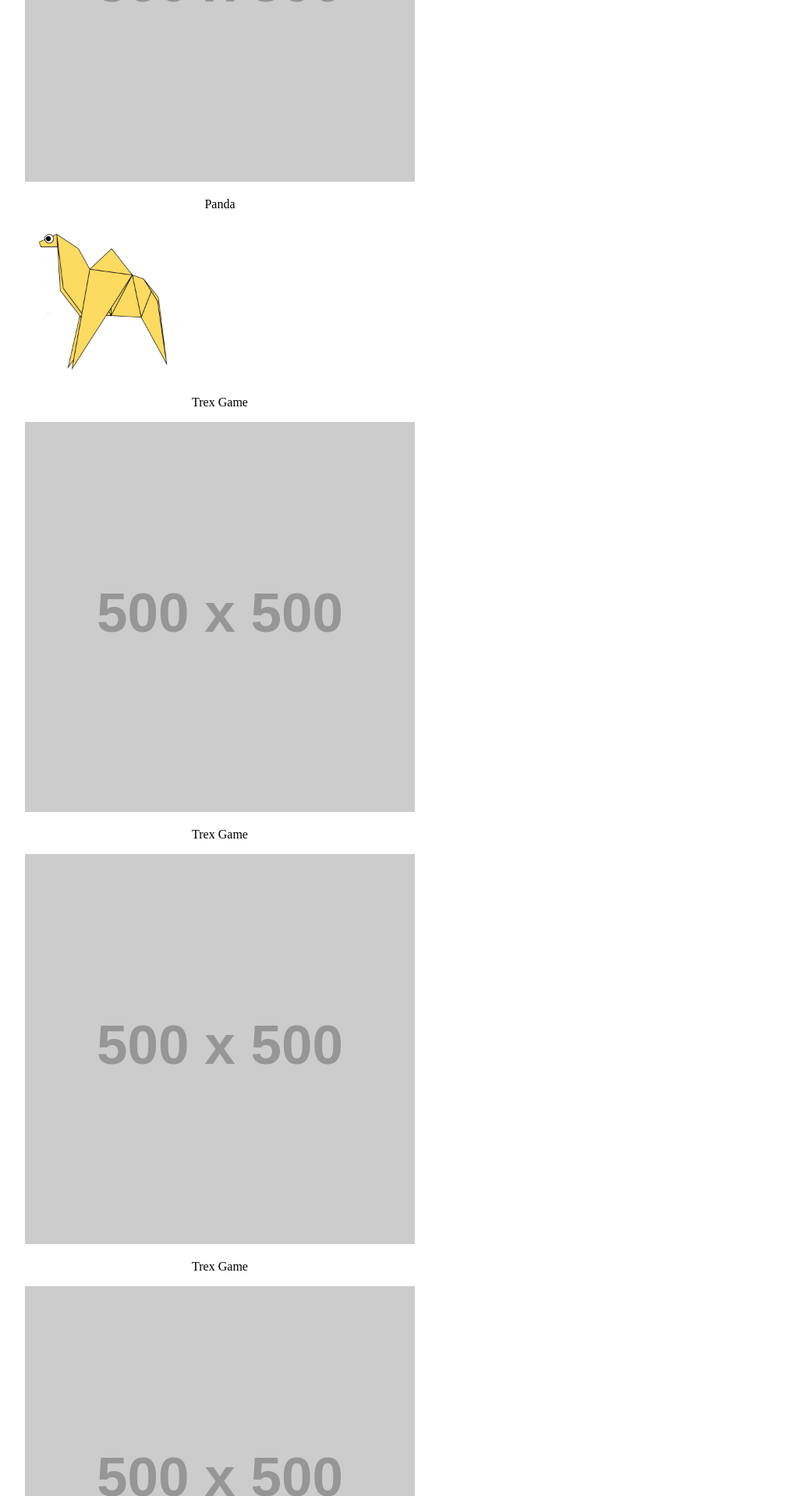
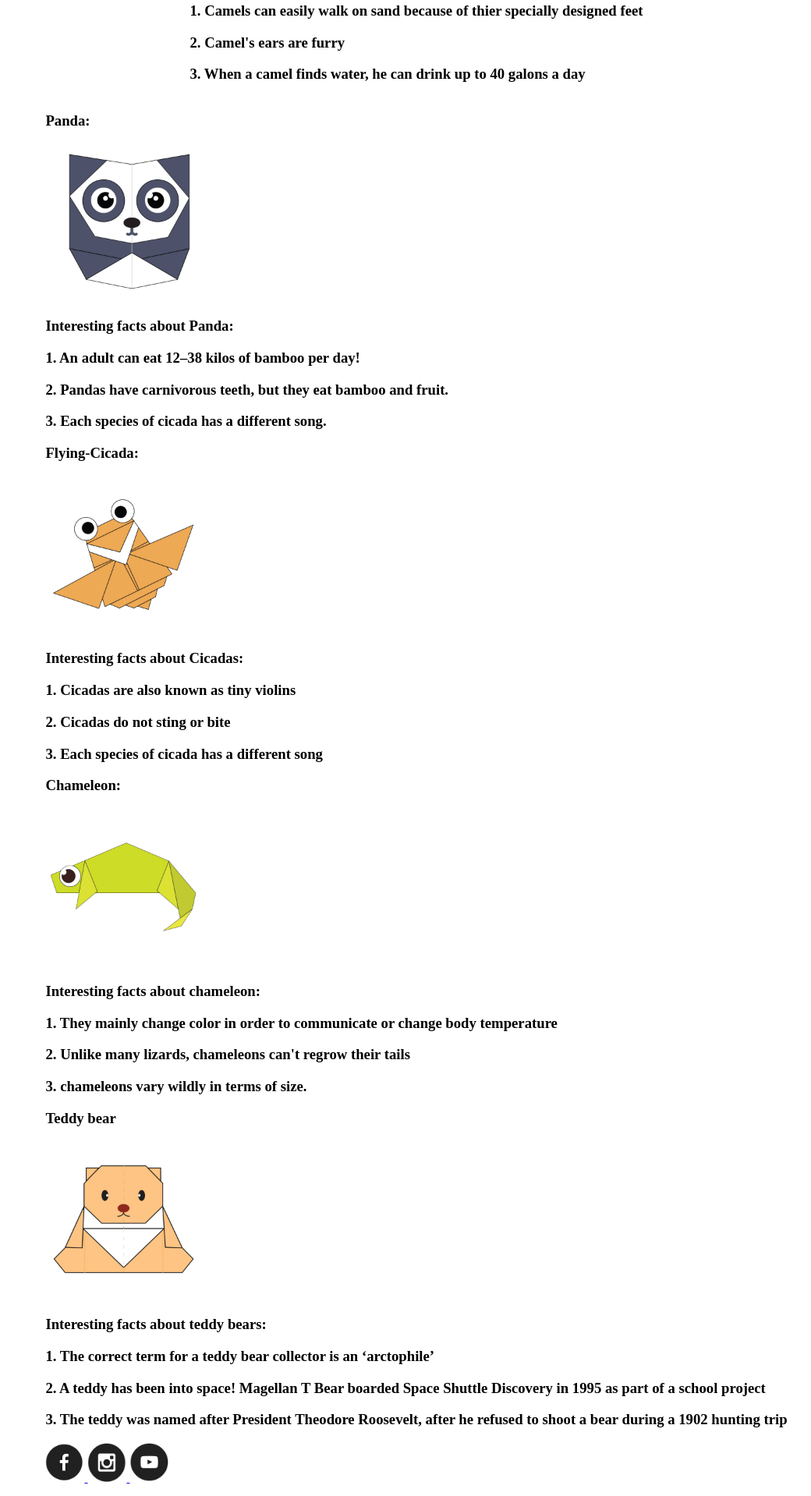
Before and after one commit to PulakJain77/OrigamiProject-2, a plain HTML site: page index.html in a window 1280 px wide. Shown: the part 456-2374 px from the top of the page at 78% size, without its empty margins (106-1146 px from the left). Drawn offline with Linux system fonts and the light colour scheme; placeholder pictures from the web are drawn by us.

Commit message:
Add files via upload

```diff
--- a/index.html
+++ b/index.html
@@ -1,11 +1,10 @@
 <!DOCTYPE html>
 <html>
 <head>
-       <title> Pulak's Portfolio Page </title>
+        <title> Origami Designs </title>
         <link rel="stylesheet"
         type="text/css"
         href="style.css"/>
-    </head>
         <body>
             <div class="header">
                 <h1> Pulak Jain </h1>
@@ -15,49 +14,51 @@
                 </div>
                 </div>
 
-
-                   <h2> These are some games designed by me </h2>
-                <p> Game uses Javascript coding language </p>
-                <div class="grid">
-                    <div class="item">
-
-                <div class="item">
-                <a href= "http://origami.me/camel/"> <img src= "https://via.placeholder.com/500"></a>
-                <p> Panda</p>
+                   <h2> Here are some origami designs: </h2>
+                   <h3> Camel:</h3>
+                   <div class= "grid">
+                       <div class= "item">
+                <a href= "http://origami.me/camel/" ><img src="camel.png" width=200 height=200></a>
+                <h3> Interesting facts about camel: </h3>
+                <h3> 1. Camels can easily walk on sand because of thier specially designed feet</h3>
+                <h3> 2. Camel's ears are furry</h3>
+                <h3> 3. When a camel finds water, he can drink up to 40 galons a day</h3>
                         </div>
 
-                <div class="item">
-                    <a href= "https://editor.p5js.org/whitehatjr/present/ePJrHCACM"> <img src= "camel.png" width=200 heigth=200></a>
-                    <p> Trex Game</p>
-                    </div>
+                        <div class>
+                <h3> Panda:</h3>
+                <a href= "http://origami.me/panda/"> <img src= "panda.png" width=200 height=200></a>
+                <h3> Interesting facts about Panda: </h3>
+                <h3> 1. An adult can eat 12–38 kilos of bamboo per day!</h3>
+                <h3> 2. Pandas have carnivorous teeth, but they eat bamboo and fruit.</h3>
+                <h3> 3. Each species of cicada has a different song.</h3>
 
-                    <div class="item">
-                        <a href= "https://editor.p5js.org/whitehatjr/present/ePJrHCACM"> <img src= "https://via.placeholder.com/500"></a>
-                        <p> Trex Game</p>
-                        </div>
+                <h3> Flying-Cicada:</h3>
+                <a href= "http://origami.me/flying-cicada/"><img src= "cicada.png" width=200 height=200></a>
+                    <h3> Interesting facts about Cicadas: </h3>
+                    <h3> 1. Cicadas are also known as tiny violins</h3>
+                    <h3> 2. Cicadas do not sting or bite</h3>
+                    <h3> 3. Each species of cicada has a different song</h3>
+                    <h3> Chameleon: </h3>
 
-                        <div class="item">
-                            <a href= "https://editor.p5js.org/whitehatjr/present/ePJrHCACM"> <img src= "https://via.placeholder.com/500"></a>
-                            <p> Trex Game</p>
-                            </div>
+                    <a href= "http://origami.me/flying-chameleon/"><img src= "chameleon.png" width=200 height=200></a>
+                        <h3> Interesting facts about chameleon: </h3>
+                        <h3> 1. They mainly change color in order to communicate or change body temperature</h3>
+                        <h3> 2. Unlike many lizards, chameleons can't regrow their tails </h3>
+                        <h3> 3. chameleons vary wildly in terms of size. </h3>
 
-                            <div class="item">
-                                <a href= "https://editor.p5js.org/whitehatjr/present/ePJrHCACM"> <img src= "https://via.placeholder.com/500"></a>
-                                <p> Trex Game</p>
-                                </div>
+                    <h3> Teddy bear<h3>
+                <a href= "http://origami.me/teddy-bear/"><img src= "teddy.png" width=200 heigth=200>   </a>
+                    <h3> Interesting facts about teddy bears: </h3>
+                    <h3> 1. The correct term for a teddy bear collector is an ‘arctophile’</h3>
+                    <h3> 2. A teddy has been into space! Magellan T Bear boarded Space Shuttle Discovery in 1995 as part of a school project</h3>
+                    <h3> 3. The teddy was named after President Theodore Roosevelt, after he refused to shoot a bear during a 1902 hunting trip </h3>
 
-                                <div class="item">
-                                    <a href= "https://editor.p5js.org/whitehatjr/present/ePJrHCACM"> <img src= "https://via.placeholder.com/500"></a>
-                                    <p> Trex Game</p>
-                                    </div>
 
-                                    </div>
 
-                                    <div class="footer">
-                                      <a href="https://facebook.com"> <img src="fb.png"> </a>
-                                      <a href="https://instagram.com"> <img src="insta.png"> </a>
-                                      <a href="https://youtube.com"> <img src="youtube.png"> </a>
-                                      </div>
+           <a href="https://facebook.com"> <img src="fb.png" width=50 height=50> </a>
+           <a href="https://instagram.com"> <img src="insta.png" width=50 height=50> </a>
+           <a href="https://youtube.com"> <img src="youtube.png" width=50 height=50> </a>
                 </body>
-
+            </head>
             </html>
```
Also changed, not shown: 1 other file. Lines whose indentation alone changed are shown as unchanged.
